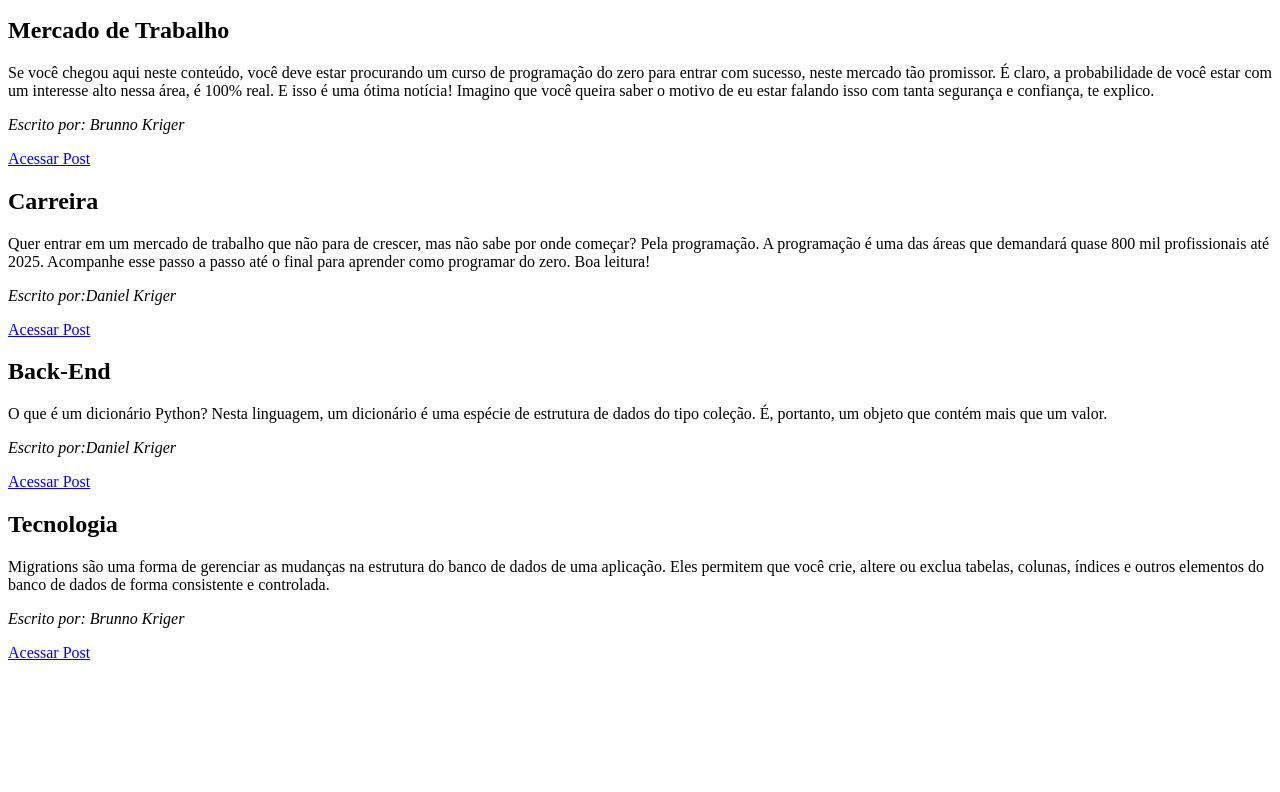
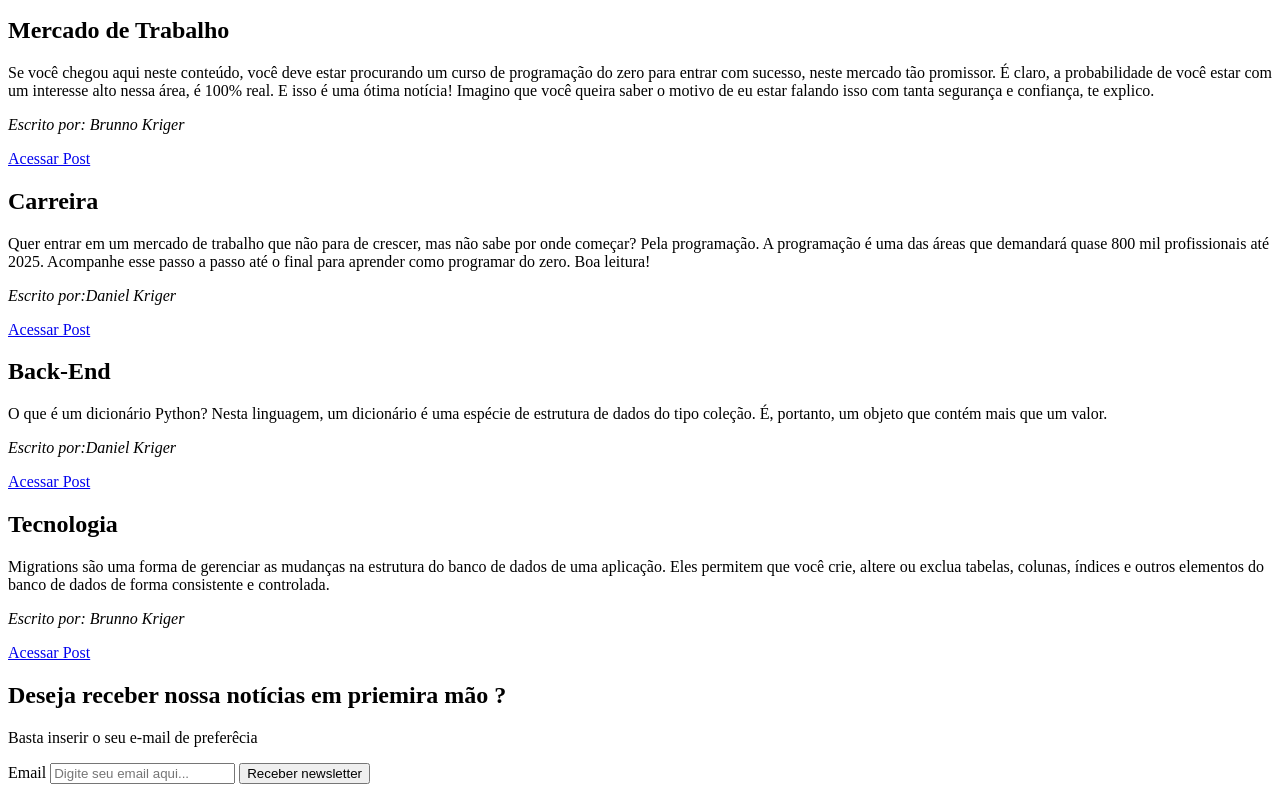
Before and after one commit to Kenzie-Academy-Brasil-Developers/m1_sprint1_entrega_blog_Caian-Salvatierra, a plain HTML site: page index.html in a window 1280 px wide. Shown: the part 370-1162 px from the top of the page. Before the commit the page ends 1040 px from the top, so only its background shows below. Drawn offline with Linux system fonts and the light colour scheme.

Commit message:
Tarefa 3 - Adicionado formulário

```diff
--- a/index.html
+++ b/index.html
@@ -49,6 +49,16 @@
             <a href="https://kenzie.com.br/blog/migrations/">Acessar Post</a>
          </article>
         </section>
+
+      <section>
+        <h2>Deseja receber nossa notícias em priemira mão ?</h2>
+        <p>Basta inserir o seu e-mail de preferêcia</p>
+        <form>
+            <label for="email">Email</label>
+            <input type="email" id="email" placeholder="Digite seu email aqui..." required="true">
+            <button type="submit">Receber newsletter</button>
+        </form>
+      </section>
     </main>
 </body>
 </html>
```
